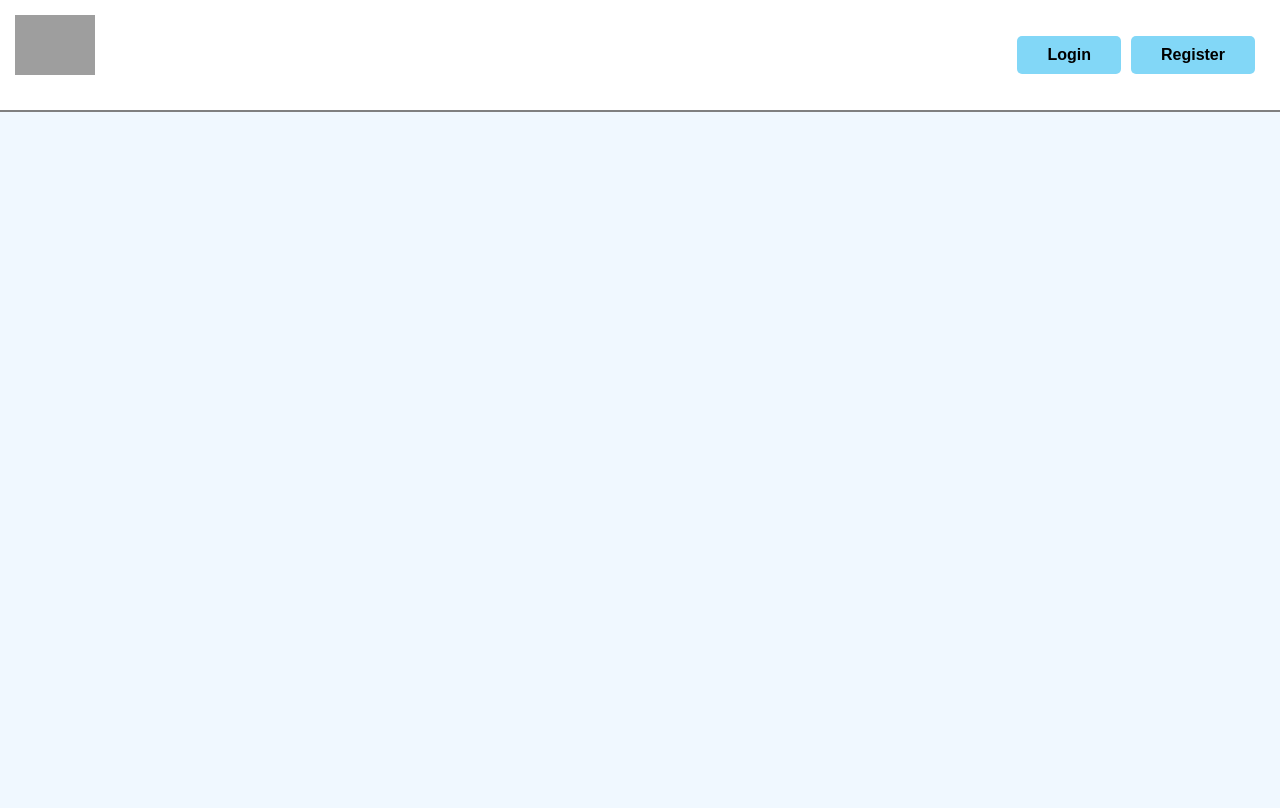
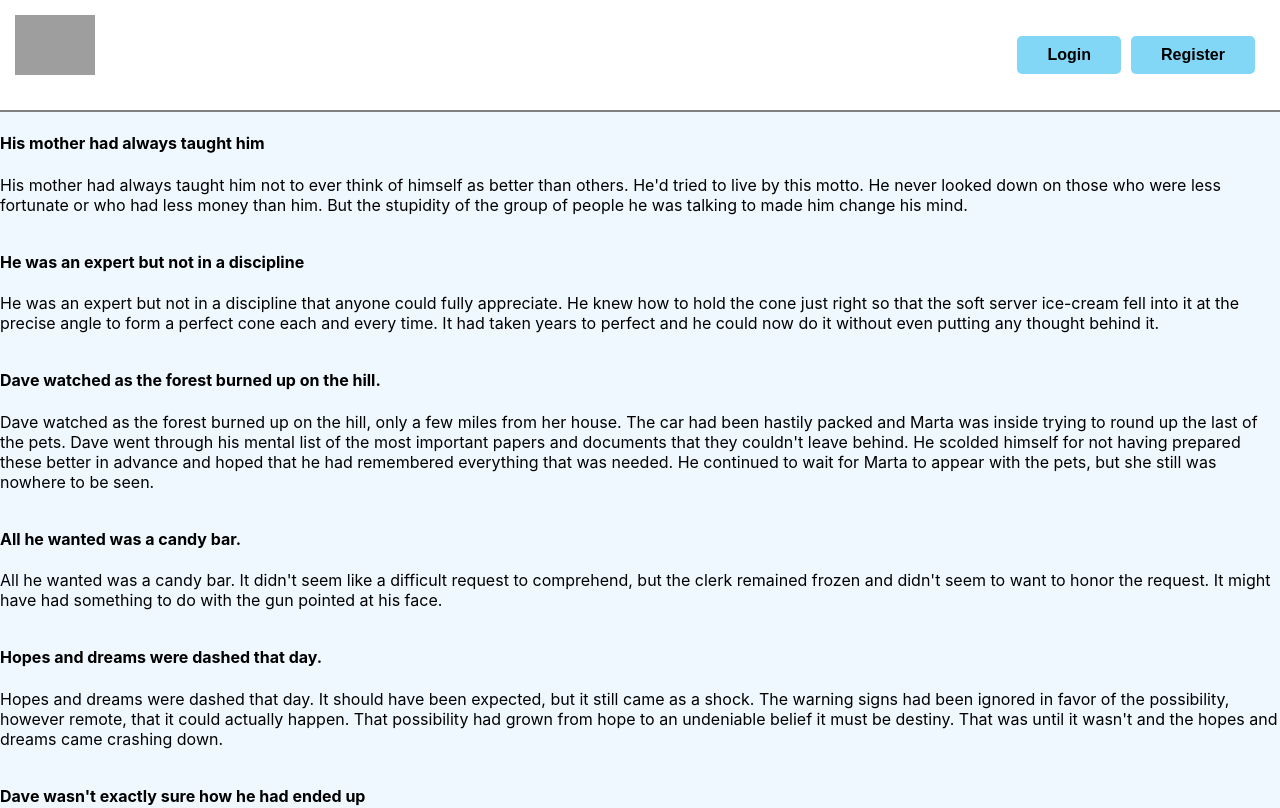
Before and after one commit to batym24/React-atsiskaitymas, a React (Create React App) app: page / in a window 1280 px wide. Before the commit this address had no page. Shown: the top 808 px of the page. Built offline with nearby package versions, Linux system fonts and the light colour scheme; data requests are answered from the project's data file; grey boxes are pictures that could not be loaded.

Commit message:
In Home page imported the Card component and passed the props to it

```diff
--- a/src/App.jsx
+++ b/src/App.jsx
@@ -3,13 +3,14 @@ import {Routes, Route} from 'react-router-dom'
 import Header from './components/Organisms/Header';
 import Register from './components/Pages/Register';
 import Login from './components/Pages/Login';
+import Home from './components/Pages/Home';
 
 const App = () => {
   return (
     <>
       <Header />
       <Routes>
-        {/* <Route path='/' element={<Home/>}></Route> */}
+        <Route path='/' element={<Home/>}></Route>
         <Route path='/register' element={<Register/>}/>
         <Route path='/login' element={<Login/>}/>
       </Routes>
--- a/src/components/Molecules/Cards.jsx
+++ b/src/components/Molecules/Cards.jsx
@@ -4,9 +4,11 @@ const StyledDiv = styled.div`
 
 `
 
-const Card = () => {
+const Card = ({post}) => {
     return (
         <StyledDiv>
+            <h4>{post.title}</h4>
+            <p>{post.body}</p>
         </StyledDiv>
      );
 }
--- a/src/components/Organisms/Header.jsx
+++ b/src/components/Organisms/Header.jsx
@@ -53,9 +53,19 @@ const Header = () => {
 
     return (
         <StyledHeader>
-            <div className="logo">
-                <img src="https://daily-dev-tips.com/ezoimgfmt/cdn.hashnode.com/res/hashnode/image/upload/v1647492266631/rH6yDfWyJ.png?ezimgfmt=rs:380x337/rscb2/ngcb2/notWebP" alt="logo" />
-            </div>
+            {
+                currentUser ?
+                <div className="logo">
+                    <Link to="/">
+                        <img src="https://daily-dev-tips.com/ezoimgfmt/cdn.hashnode.com/res/hashnode/image/upload/v1647492266631/rH6yDfWyJ.png?ezimgfmt=rs:380x337/rscb2/ngcb2/notWebP" alt="logo" />
+                    </Link>
+                </div> :
+                <div className="logo">
+                    <img src="https://daily-dev-tips.com/ezoimgfmt/cdn.hashnode.com/res/hashnode/image/upload/v1647492266631/rH6yDfWyJ.png?ezimgfmt=rs:380x337/rscb2/ngcb2/notWebP" alt="logo" />
+                </div>
+
+            }
+
             {
                 currentUser ?
                 <div className="user">
--- a/src/components/Pages/Home.jsx
+++ b/src/components/Pages/Home.jsx
@@ -1,13 +1,26 @@
 import styled from "styled-components";
+import { useContext } from "react";
+import PostContext from "../../contexts/PostsContext";
+import Card from "../Molecules/Cards";
+
 
 const StyledMain = styled.main`
-
+    display: flex;
+    flex-wrap: wrap;
 `
 
 const Home = () => {
+
+    const {posts} = useContext(PostContext)
+
     return (
         <StyledMain>
-
+            {
+                posts.map(post => <Card
+                    key={post.id}
+                    post = {post}
+                />)
+            }
         </StyledMain>
      );
 }
```
